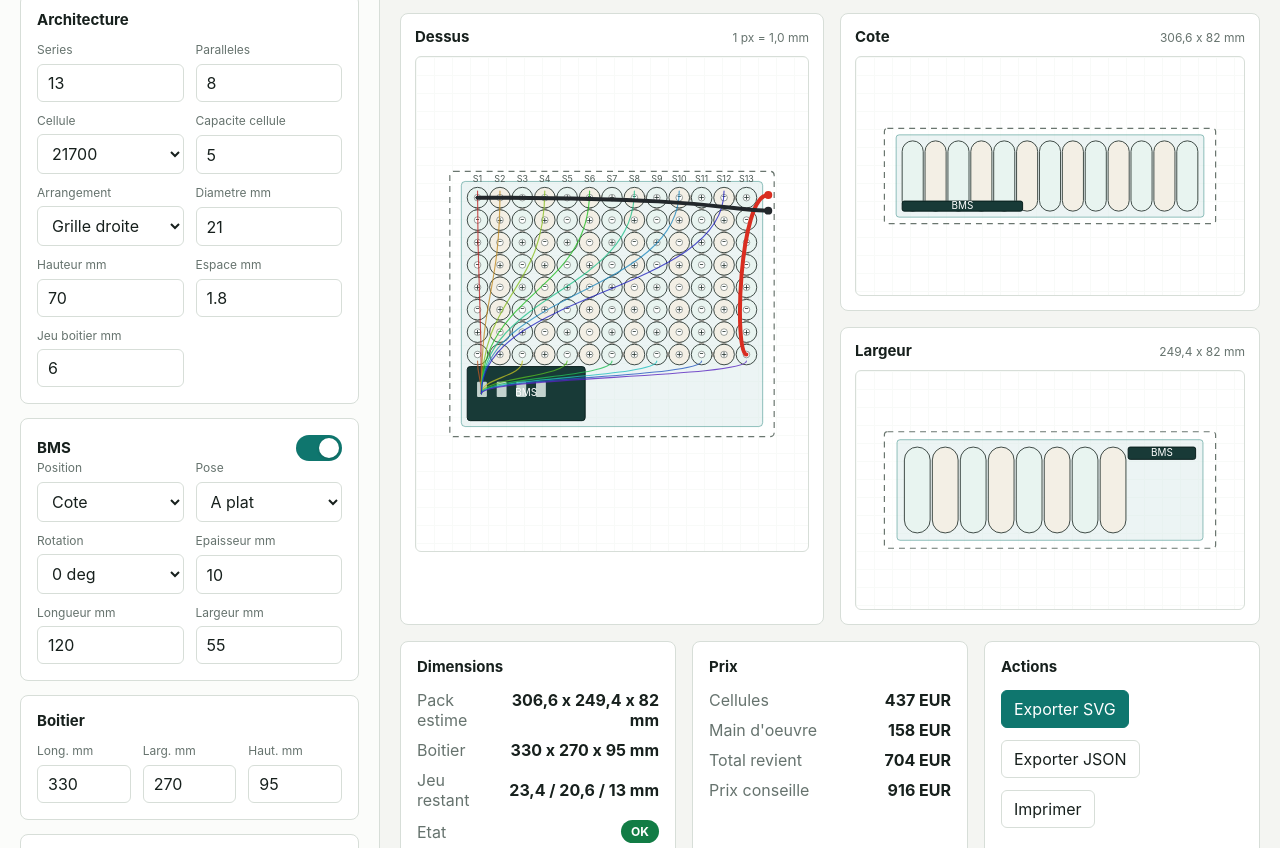
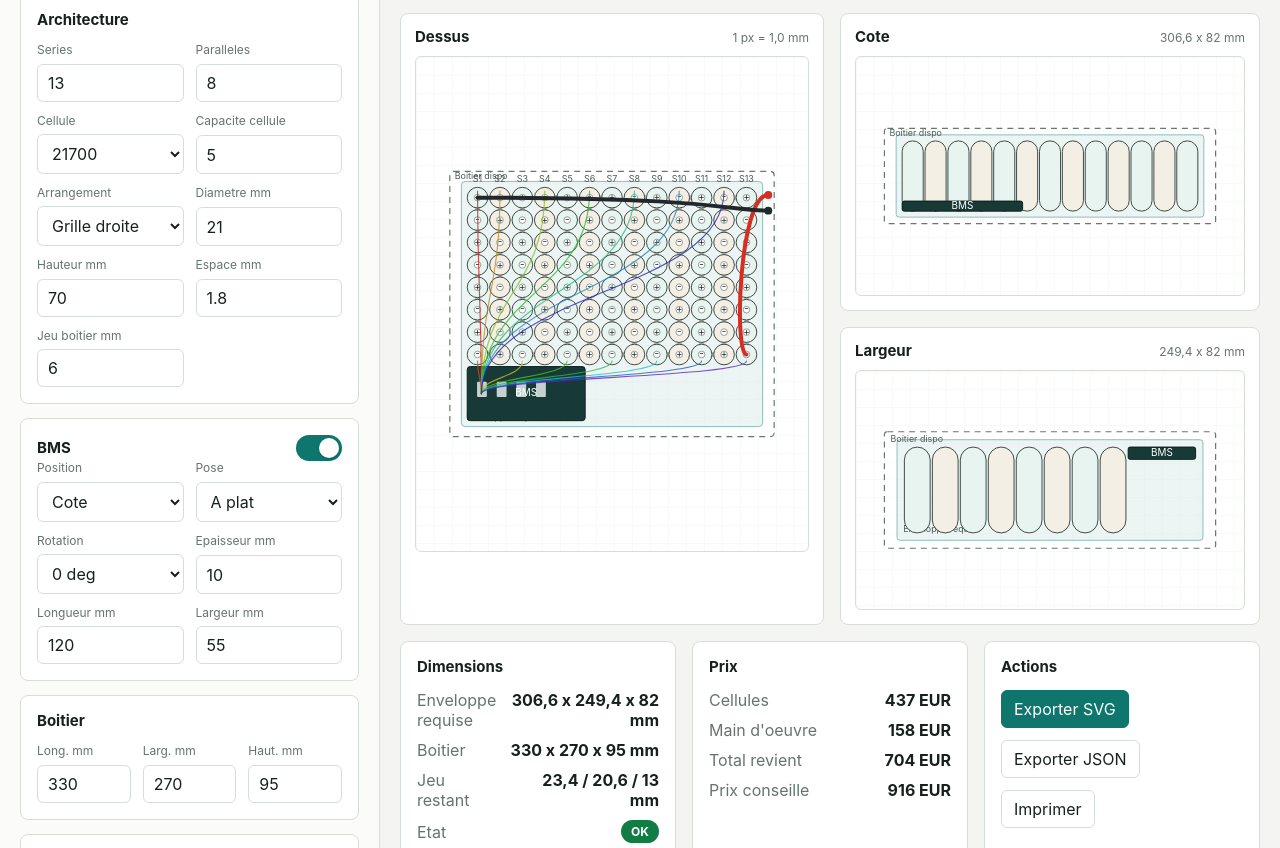
Before and after one commit to arnaudlopez/batterielab, a plain HTML site: page index.html in a window 1280 px wide. Shown: the part 95-943 px from the top of the page. Drawn offline with Linux system fonts and the light colour scheme.

Commit message:
Clarify enclosure labels

```diff
--- a/app.js
+++ b/app.js
@@ -231,35 +231,66 @@ function makeScaler(svg, modelWidth, modelHeight, margin = 28) {
   };
 }
 
+function drawEnvelopeLabels(svg, s, caseRect, packRect) {
+  svg.append(
+    svgEl("text", {
+      x: s.x(caseRect.x + 5),
+      y: s.y(caseRect.y + 8),
+      class: "small-svg",
+    }, "Boitier dispo"),
+  );
+  svg.append(
+    svgEl("text", {
+      x: s.x(packRect.x + 5),
+      y: s.y(packRect.y + packRect.h - 7),
+      class: "small-svg",
+    }, "Enveloppe requise"),
+  );
+}
+
 function drawTop(state, data) {
   const modelWidth = Math.max(state.caseLength, data.packLength);
   const modelHeight = Math.max(state.caseWidth, data.packWidth);
   const s = makeScaler(svgs.top, modelWidth, modelHeight, 34);
   outputs.topScale.textContent = `1 px = ${fixed(1 / s.scale, 1)} mm`;
 
+  const caseRect = {
+    x: (modelWidth - state.caseLength) / 2,
+    y: (modelHeight - state.caseWidth) / 2,
+    w: state.caseLength,
+    h: state.caseWidth,
+  };
+  const packRect = {
+    x: (modelWidth - data.packLength) / 2,
+    y: (modelHeight - data.packWidth) / 2,
+    w: data.packLength,
+    h: data.packWidth,
+  };
+
   svgs.top.append(
     svgEl("rect", {
-      x: s.x((modelWidth - state.caseLength) / 2),
-      y: s.y((modelHeight - state.caseWidth) / 2),
-      width: s.d(state.caseLength),
-      height: s.d(state.caseWidth),
+      x: s.x(caseRect.x),
+      y: s.y(caseRect.y),
+      width: s.d(caseRect.w),
+      height: s.d(caseRect.h),
       rx: 4,
       class: "case-outline",
     }),
   );
 
-  const originX = (modelWidth - data.packLength) / 2 + state.casePadding;
-  const originY = (modelHeight - data.packWidth) / 2 + state.casePadding;
+  const originX = packRect.x + state.casePadding;
+  const originY = packRect.y + state.casePadding;
   svgs.top.append(
     svgEl("rect", {
-      x: s.x((modelWidth - data.packLength) / 2),
-      y: s.y((modelHeight - data.packWidth) / 2),
-      width: s.d(data.packLength),
-      height: s.d(data.packWidth),
+      x: s.x(packRect.x),
+      y: s.y(packRect.y),
+      width: s.d(packRect.w),
+      height: s.d(packRect.h),
       rx: 4,
       class: "pack-shadow",
     }),
   );
+  drawEnvelopeLabels(svgs.top, s, caseRect, packRect);
 
   drawNickelAndCells(svgs.top, s, state, data, originX, originY, true);
   drawBmsTop(svgs.top, s, state, data, modelWidth, modelHeight, originX, originY);
@@ -473,13 +504,24 @@ function drawSide(state, data) {
   outputs.sideDimensions.textContent = `${fixed(data.packLength)} x ${fixed(data.packHeight)} mm`;
   const bms = data.bms;
 
-  const caseX = (modelWidth - state.caseLength) / 2;
-  const caseY = (modelHeight - state.caseHeight) / 2;
-  svgs.side.append(svgEl("rect", { x: s.x(caseX), y: s.y(caseY), width: s.d(state.caseLength), height: s.d(state.caseHeight), rx: 3, class: "case-outline" }));
+  const caseRect = {
+    x: (modelWidth - state.caseLength) / 2,
+    y: (modelHeight - state.caseHeight) / 2,
+    w: state.caseLength,
+    h: state.caseHeight,
+  };
+  svgs.side.append(svgEl("rect", { x: s.x(caseRect.x), y: s.y(caseRect.y), width: s.d(caseRect.w), height: s.d(caseRect.h), rx: 3, class: "case-outline" }));
 
-  const packX = (modelWidth - data.packLength) / 2;
-  const packY = (modelHeight - data.packHeight) / 2;
-  svgs.side.append(svgEl("rect", { x: s.x(packX), y: s.y(packY), width: s.d(data.packLength), height: s.d(data.packHeight), rx: 3, class: "pack-shadow" }));
+  const packRect = {
+    x: (modelWidth - data.packLength) / 2,
+    y: (modelHeight - data.packHeight) / 2,
+    w: data.packLength,
+    h: data.packHeight,
+  };
+  const packX = packRect.x;
+  const packY = packRect.y;
+  svgs.side.append(svgEl("rect", { x: s.x(packRect.x), y: s.y(packRect.y), width: s.d(packRect.w), height: s.d(packRect.h), rx: 3, class: "pack-shadow" }));
+  drawEnvelopeLabels(svgs.side, s, caseRect, packRect);
 
   const cellY = packY + state.casePadding + (state.bmsEnabled && state.bmsPosition === "top" ? bms.height + state.spacing : 0);
   const sideRows = data.staggered && state.parallel > 1 ? [1, 0] : [0];
@@ -515,13 +557,24 @@ function drawWidth(state, data) {
   outputs.widthDimensions.textContent = `${fixed(data.packWidth)} x ${fixed(data.packHeight)} mm`;
   const bms = data.bms;
 
-  const caseX = (modelWidth - state.caseWidth) / 2;
-  const caseY = (modelHeight - state.caseHeight) / 2;
-  svgs.width.append(svgEl("rect", { x: s.x(caseX), y: s.y(caseY), width: s.d(state.caseWidth), height: s.d(state.caseHeight), rx: 3, class: "case-outline" }));
+  const caseRect = {
+    x: (modelWidth - state.caseWidth) / 2,
+    y: (modelHeight - state.caseHeight) / 2,
+    w: state.caseWidth,
+    h: state.caseHeight,
+  };
+  svgs.width.append(svgEl("rect", { x: s.x(caseRect.x), y: s.y(caseRect.y), width: s.d(caseRect.w), height: s.d(caseRect.h), rx: 3, class: "case-outline" }));
 
-  const packX = (modelWidth - data.packWidth) / 2;
-  const packY = (modelHeight - data.packHeight) / 2;
-  svgs.width.append(svgEl("rect", { x: s.x(packX), y: s.y(packY), width: s.d(data.packWidth), height: s.d(data.packHeight), rx: 3, class: "pack-shadow" }));
+  const packRect = {
+    x: (modelWidth - data.packWidth) / 2,
+    y: (modelHeight - data.packHeight) / 2,
+    w: data.packWidth,
+    h: data.packHeight,
+  };
+  const packX = packRect.x;
+  const packY = packRect.y;
+  svgs.width.append(svgEl("rect", { x: s.x(packRect.x), y: s.y(packRect.y), width: s.d(packRect.w), height: s.d(packRect.h), rx: 3, class: "pack-shadow" }));
+  drawEnvelopeLabels(svgs.width, s, caseRect, packRect);
 
   const cellY = packY + state.casePadding + (state.bmsEnabled && state.bmsPosition === "top" ? bms.height + state.spacing : 0);
   for (let row = 0; row < state.parallel; row += 1) {
--- a/index.html
+++ b/index.html
@@ -203,7 +203,7 @@
           <div class="panel output-panel">
             <h2>Dimensions</h2>
             <div class="spec-grid">
-              <span>Pack estime</span><strong id="packDims">0 x 0 x 0 mm</strong>
+              <span>Enveloppe requise</span><strong id="packDims">0 x 0 x 0 mm</strong>
               <span>Boitier</span><strong id="caseDims">0 x 0 x 0 mm</strong>
               <span>Jeu restant</span><strong id="clearance">0 / 0 / 0 mm</strong>
               <span>Etat</span><strong id="fitStatus" class="status-pill">OK</strong>
```
